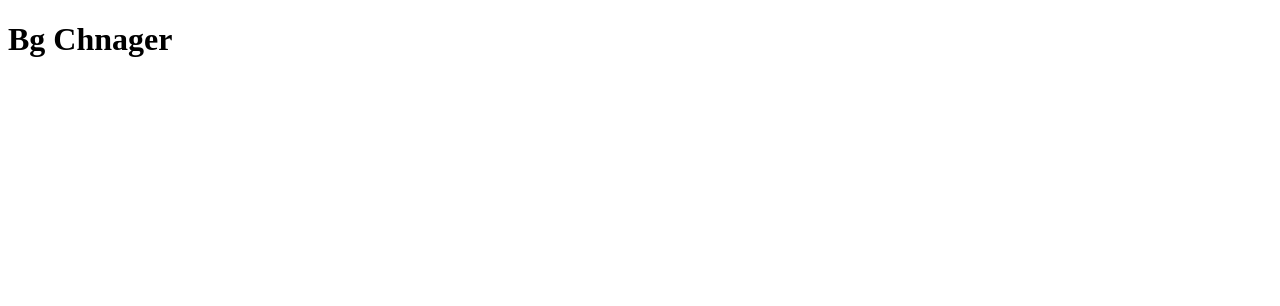
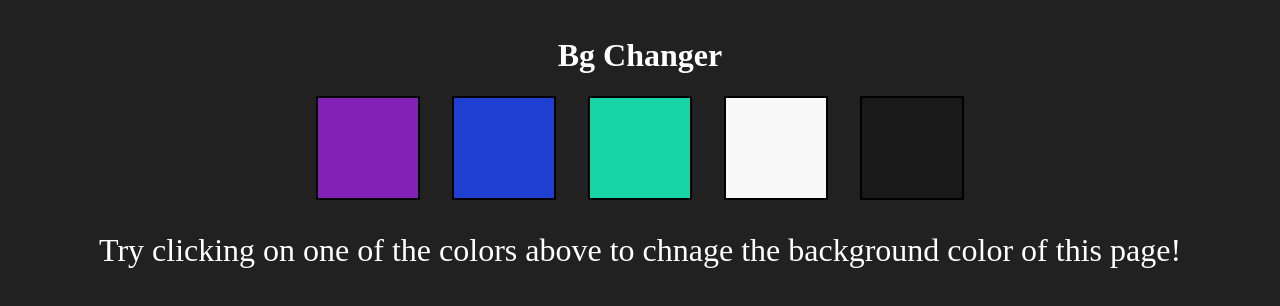
Before and after one commit to dineshEth/Javascript, a plain HTML site: page Bg-changer/index.html in a window 1280 px wide. Drawn offline with Linux system fonts and the light colour scheme.

Commit message:
Bg-changer done

```diff
--- a/Bg-changer/index.html
+++ b/Bg-changer/index.html
@@ -4,8 +4,75 @@
     <meta charset="UTF-8">
     <meta name="viewport" content="width=device-width, initial-scale=1.0">
     <title>Bg Changer</title>
+
+    <style>
+        body{
+            box-sizing: border-box;
+            background-color: #212121;
+            color: #fff;
+            width: 100vw;
+            height: 100vh;
+            margin: auto;
+            padding: 1rem;
+            text-align: center;
+        }
+        .bg{
+            width: 100px;
+            height: 100px;
+            border: 2px solid black;
+        }
+        .colors{
+            display: flex;
+            flex-direction: row;
+            justify-content: center;
+            align-items: center;
+            gap: 2rem ;
+        }
+        #violet{
+            background-color: #8222b6;
+        }
+        #blue{
+            background-color: #1f40d3;
+        }
+        #white{
+            background-color: #f9f9f9;
+        }
+        #green{
+            background-color: #18d3a5;
+        }
+        #black{
+            background-color: #191919;
+        }
+        .description{
+            font-size: 2rem;
+        }
+    </style>
 </head>
 <body>
-    <h1>Bg Chnager</h1>
+    <h1>Bg Changer</h1>
+
+    <div class="colors">
+        <div id="violet" class=" button bg ">
+
+        </div>
+        <div id="blue"  class=" button bg ">
+
+        </div>
+        <div id="green" class=" button bg ">
+
+        </div>
+        <div id="white" class=" button bg ">
+
+        </div>
+        <div id="black" class=" button bg ">
+
+        </div>
+    </div>
+
+    <p class="description">Try clicking on one of the colors  above to chnage the background color of this page!</p>
+
 </body>
+<script src="./index.js" lang="en">
+
+</script>
 </html>
--- /dev/null
+++ b/Bg-changer/index.js
@@ -0,0 +1,30 @@
+const button =  document.querySelectorAll('.button');
+
+const body =  document.querySelector('body');
+
+button.forEach((button) => {
+    button.addEventListener('click',(e)=>{
+        if(e.target.id !== null) {
+            if(e.target.id === "violet") {
+                body.style.color = "white";
+                body.style.backgroundColor = "#8222b6";
+            }
+            else if(e.target.id === "black"){
+                body.style.color = "white"
+                body.style.backgroundColor = "#000";
+            }
+            else if(e.target.id === "green"){
+                body.style.color = "#000"
+                body.style.backgroundColor = "#18d3a5";
+            }
+            else if(e.target.id === "blue"){
+                body.style.color = "white"
+                body.style.backgroundColor = "#1f40d3";
+            }
+            else if(e.target.id === "white"){
+                body.style.color = "#000"
+                body.style.backgroundColor = "#fff";
+            }
+        }
+    });
+})
```
Also changed, not shown: 1 other file.
